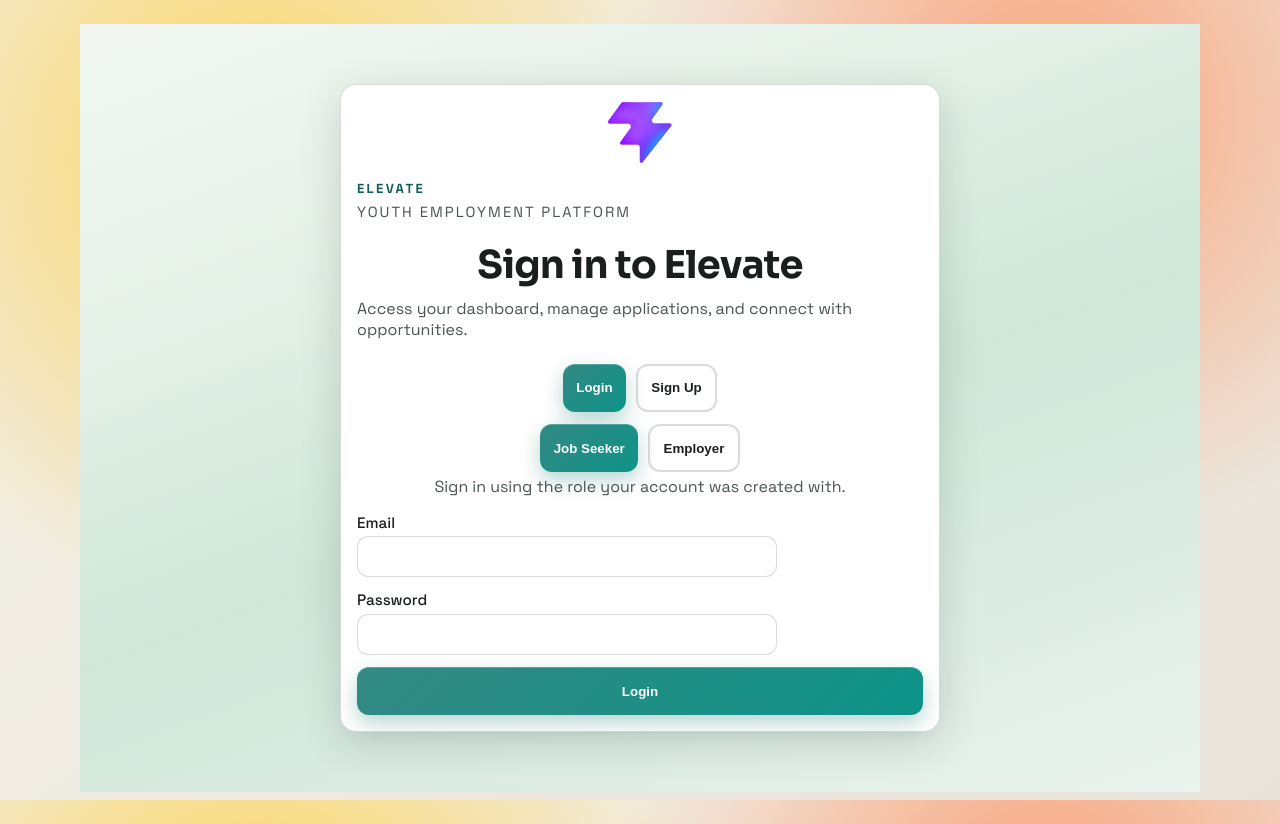
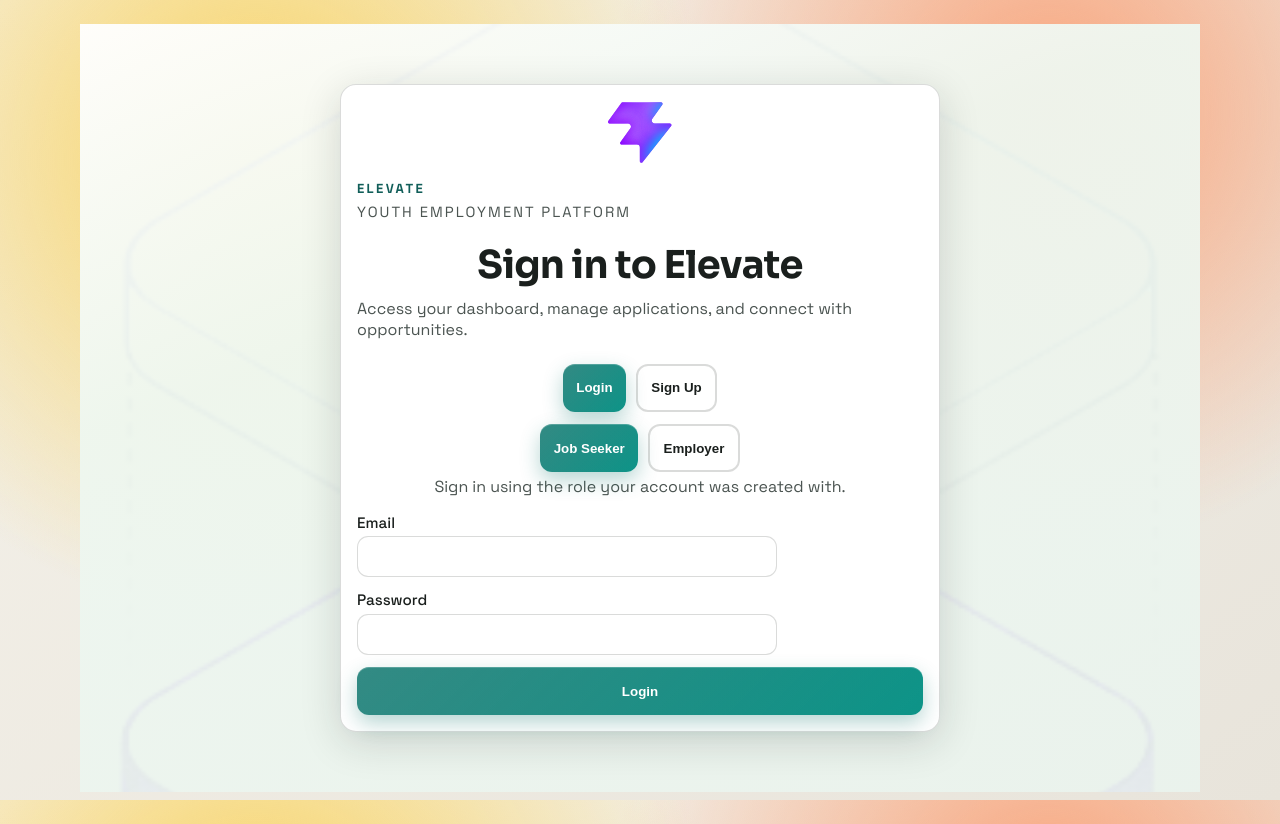
Before and after one commit to ninsiimaliron-collab/Elevate_platform, a React (Vite) app in the folder elevate-frontend/: page /auth in a window 1280 px wide. Built offline with nearby package versions, Linux system fonts and the light colour scheme.

Commit message:
Update index.css

```diff
--- a/elevate-frontend/src/index.css
+++ b/elevate-frontend/src/index.css
@@ -197,7 +197,12 @@ a {
   padding: 2rem 1rem;
   position: relative;
   overflow: hidden;
-  background: linear-gradient(160deg, #f3f7f2 0%, #e5f1e8 28%, #cfe6d9 55%, #eaf3ed 100%);
+  background-image:
+    linear-gradient(160deg, rgba(255, 255, 255, 0.95) 0%, rgba(238, 247, 240, 0.95) 35%, rgba(234, 243, 237, 0.95) 100%),
+    url("./assets/hero.png");
+  background-size: cover;
+  background-position: center 20%;
+  background-repeat: no-repeat;
 }
 
 .auth-split-background {
```
